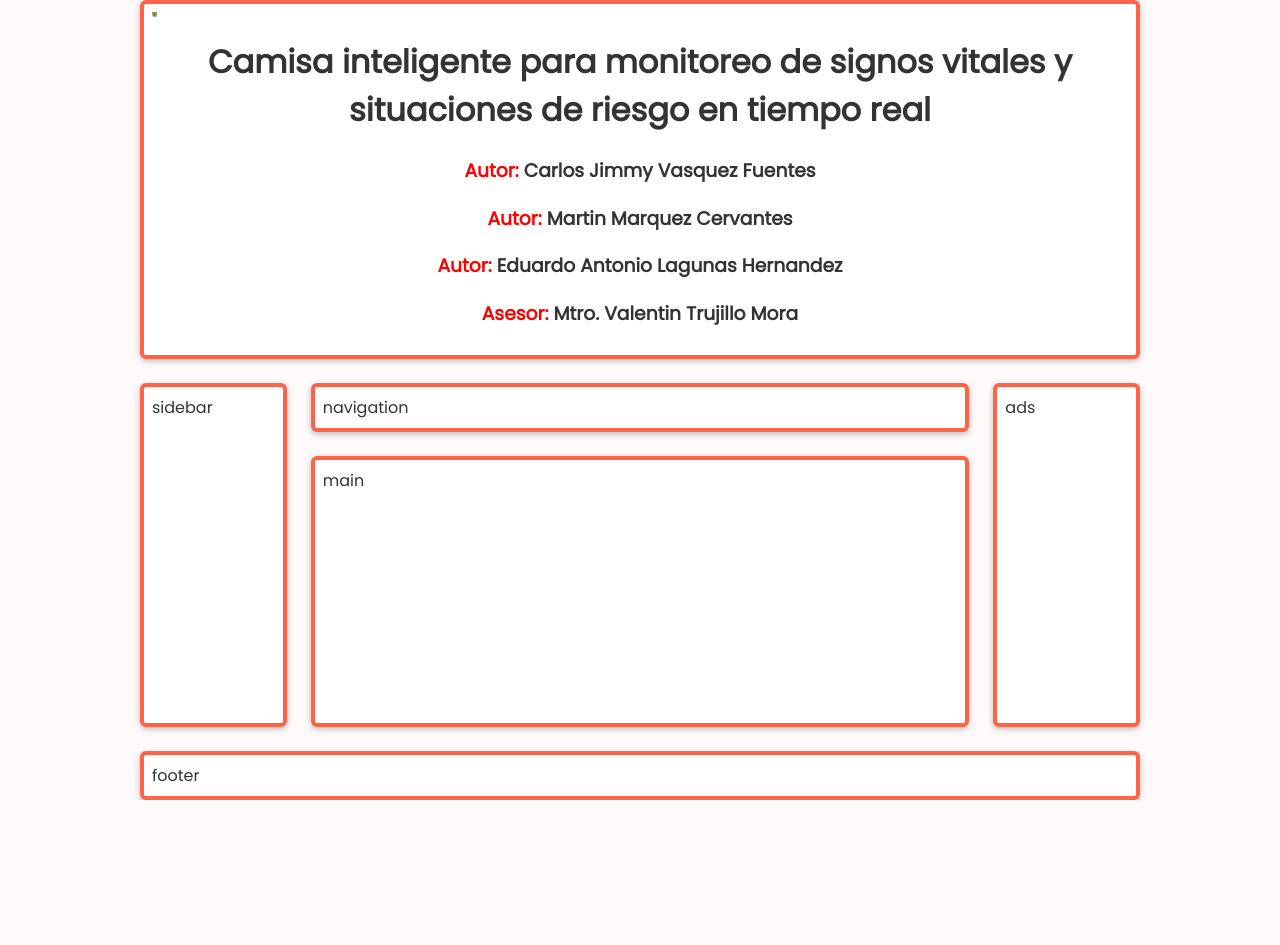
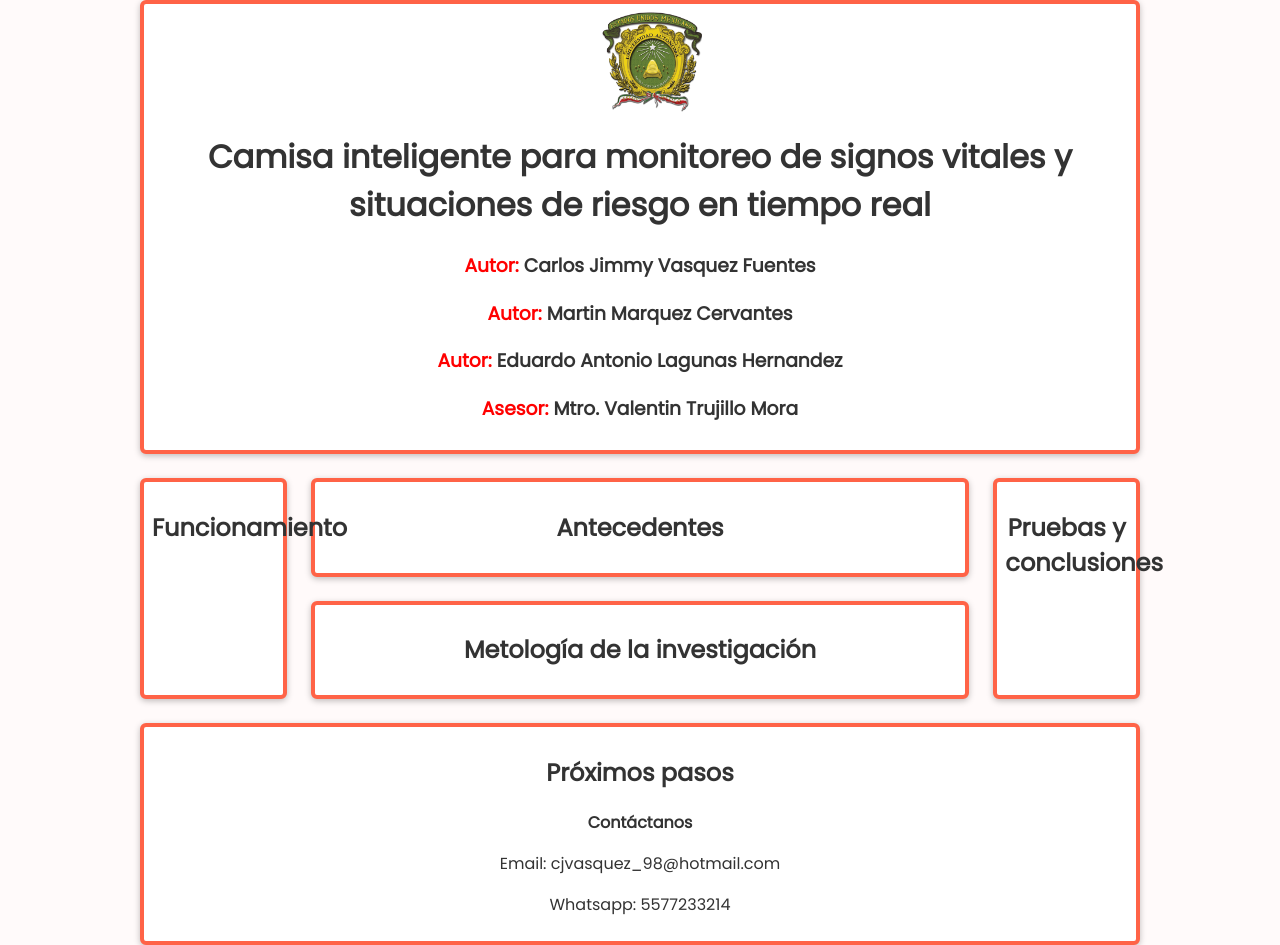
Before and after one commit to JimmyVazz/bienal-webpage, a plain HTML site: page index.html in a window 1280 px wide. Before the commit the page ends 800 px from the top, so only its background shows below. Drawn offline with Linux system fonts and the light colour scheme.

Commit message:
se agregaron seccdiones

```diff
--- a/index.html
+++ b/index.html
@@ -19,15 +19,32 @@
         <h3 class="text"><strong class="sub">Asesor:</strong> Mtro. Valentin Trujillo Mora</h3>
       </div>
 
-      <div class="item navigation">navigation</div>
+      <div class="item navigation">
+        <h2 class="text">Antecedentes</h2>
+      </div>
 
-      <div class="item main">main</div>
+      <div class="item main">
+        <h2 class="text">Metología de la investigación</h2>
+      </div>
 
-      <div class="item sidebar">sidebar</div>
+      <div class="item sidebar">
+        <h2 class="text">Funcionamiento</h2>
+      </div>
 
-      <div class="item ads">ads</div>
+      <div class="item ads">
+        <h2 class="text">Pruebas y conclusiones</h2>
+      </div>
 
-      <div class="item footer">footer</div>
+      <div class="item footer">
+        <h2 class="text">Próximos pasos</h2>
+
+
+
+        <footer class="text"> <strong> Contáctanos </strong>
+          <p class="text"> Email: cjvasquez_98@hotmail.com</p>
+          <p class="text">Whatsapp: 5577233214</p>
+        </footer>
+      </div>
     </div>
   </body>
 </html>
--- a/styles.css
+++ b/styles.css
@@ -28,7 +28,7 @@ body {
 }
 
 .height-50 {
-  height: 100vh;
+  height: 50vh;
 }
 .task-3-1.container {
     display: grid;
@@ -44,6 +44,7 @@ body {
   .sub {
     color: red;
   }
+
 
   @media (min-width: 720px) {
     .task-3-1.container {
@@ -76,7 +77,7 @@ body {
       grid-column: 3 / span 10;
     }
 
-    .escudo {
+    .task-3-1 .header .escudo {
       display: grid;
       width: 5px;
       height: 5px;
@@ -104,4 +105,11 @@ body {
     .task-3-1 .footer {
       grid-column: 1 / span 12;
     }
+
+    .task-3-1 .header .escudo {
+      display: grid;
+      width: 100px;
+      height: 100px;
+      margin-left: 450px;
+    }
   }
```
